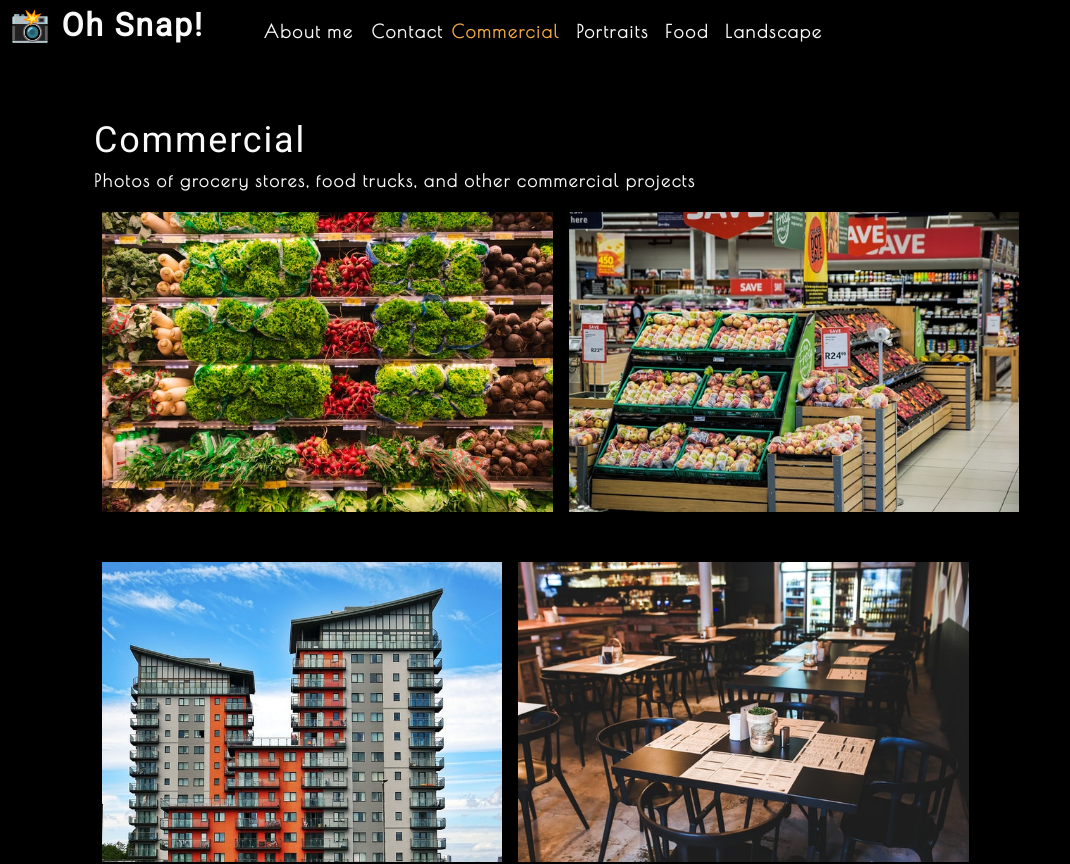
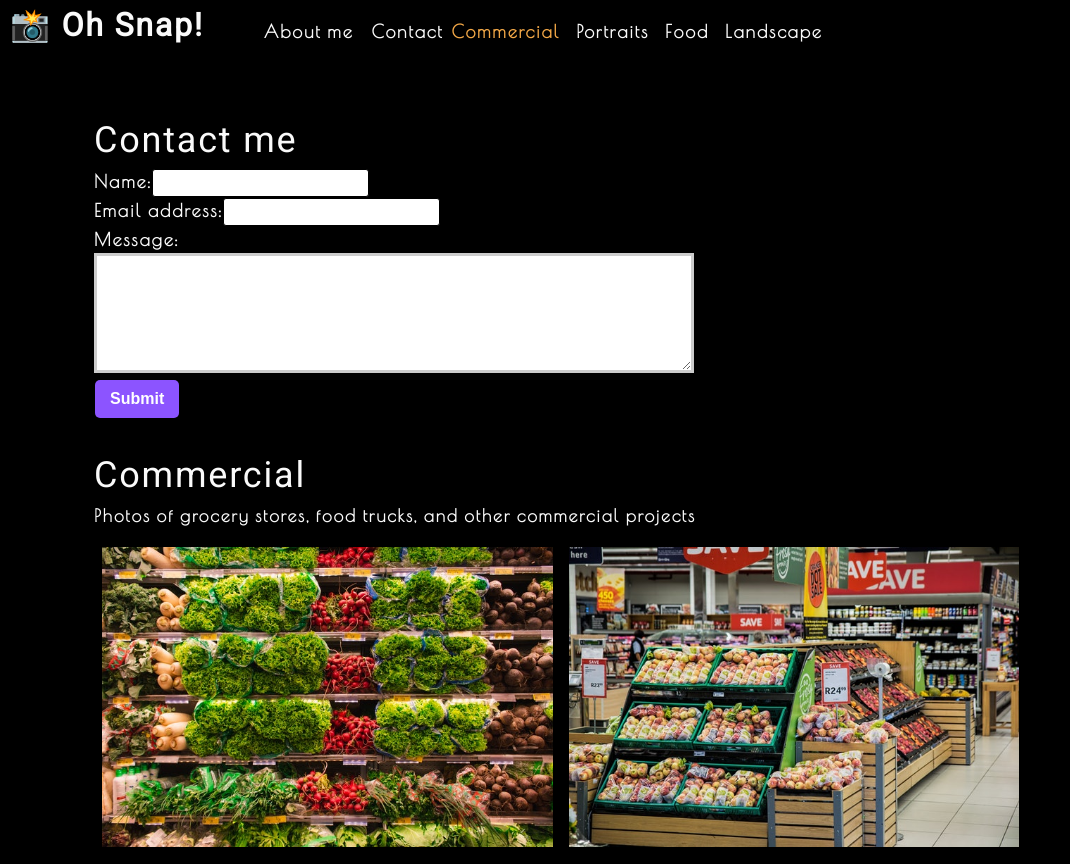
Before and after one commit to bgswilde/oh-snap, a React (Create React App) app: page / in a window 1280 px wide. Shown: the top 864 px of the page, without its empty margins (0-1070 px from the left). Built offline with nearby package versions, Linux system fonts and the light colour scheme.

Commit message:
utilized hooks on form for a controlled component, added handleChange and handleSubmit functions

```diff
--- a/src/App.js
+++ b/src/App.js
@@ -2,6 +2,7 @@
 import About from './components/About';
 import Nav from './components/Nav';
 import Gallery from './components/Gallery';
+import ContactForm from './components/Contact';
 
 function App() {
   const [categories] = useState([
@@ -24,6 +25,7 @@
         currentCategory={currentCategory}
       ></Nav>
       <main>
+        <ContactForm></ContactForm>
         <Gallery currentCategory={currentCategory}></Gallery>
         <About></About>
       </main>
--- a/src/components/Contact/index.js
+++ b/src/components/Contact/index.js
@@ -1,21 +1,33 @@
-import React from 'react';
+import React, { useState } from 'react';
 
 function ContactForm() {
+    const [formState, setFormState] = useState({ name: '', email: '', message: '' });
+    const { name, email, message } = formState;
+
+    function handleChange(e) {
+        setFormState({...formState, [e.target.name]: e.target.value })
+    }
+
+    function handleSubmit(event) {
+        event.preventDefault();
+        console.log(formState)
+    }
+
     return(
         <section>
             <h1>Contact me</h1>
-            <form id="contact-form">
+            <form id="contact-form" onSubmit={handleSubmit}>
                 <div>
                     <label htmlFor="name">Name:</label>
-                    <input type="text" name="name" />
+                    <input type="text" defaultValue={name} onChange={handleChange} name="name" />
                 </div>
                 <div>
                     <label htmlFor="email">Email address:</label>
-                    <input type="text" name="email" />
+                    <input type="text" defaultValue={email} onChange={handleChange} name="email" />
                 </div>
                 <div>
                     <label htmlFor="message">Message:</label>
-                    <textarea name="message" rows="5" />
+                    <textarea name="message" defaultValue={message} onChange={handleChange} rows="5" />
                 </div>
                 <button type="submit">Submit</button>
             </form>
```
